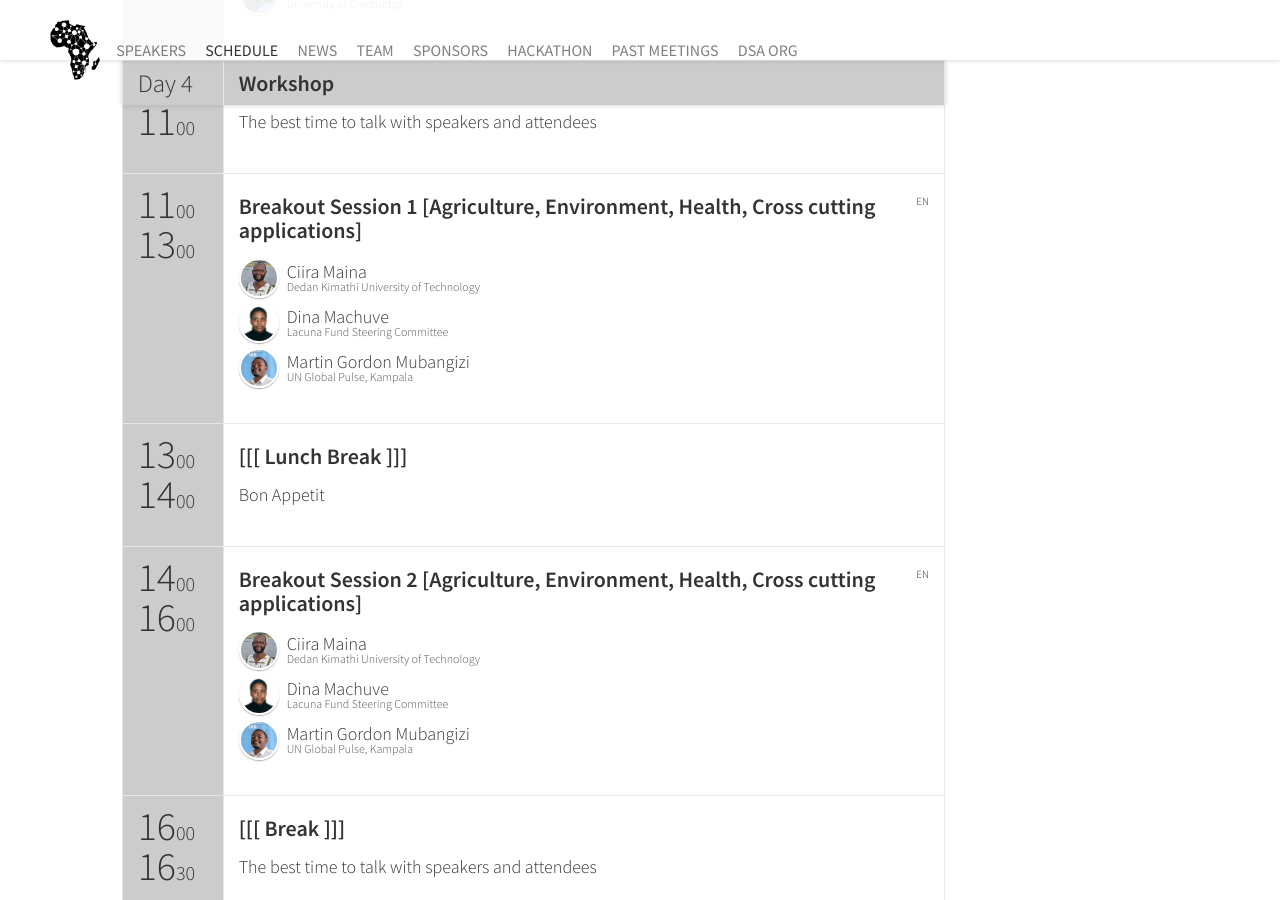
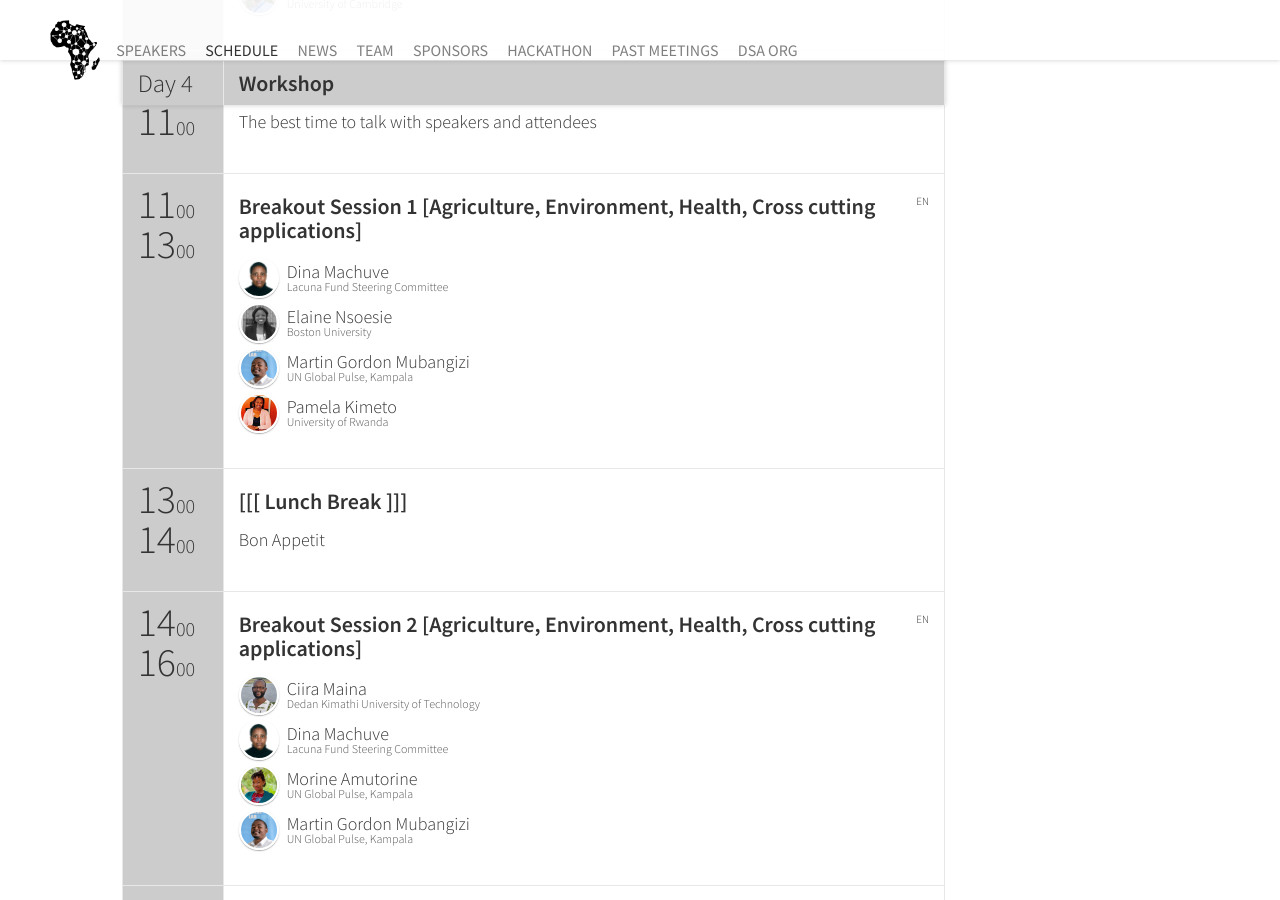
Before and after one commit to datsciafrica/dsa2023kigali, a Jekyll site: the page built from schedule.html, in a window 1280 px wide and 900 px high, scrolled down 5378 px. Built offline with Jekyll 4.4.1, drawn with Linux system fonts in a browser that asks for light colours; nearby versions of some CDN libraries; some web fonts are replaced; comment, search, counter and statistics services are not loaded.

Commit message:
added pamela

```diff
--- a/_data/sessions.yml
+++ b/_data/sessions.yml
@@ -314,7 +314,7 @@
   title: "Breakout Session 1 [Agriculture, Environment, Health, Cross cutting applications]"
   description: "Breakout Session 1 [Agriculture, Environment, Health, Cross cutting applications]"
   subtype: presentation
-  speakers: [dina, martin, ciira]
+  speakers: [dina, martin, kimeto, elaine]
   language: en
   complexity: "Beginner"
   presentation: ""
@@ -323,7 +323,7 @@
   title: "Breakout Session 2 [Agriculture, Environment, Health, Cross cutting applications]"
   description: "Breakout Session 2 [Agriculture, Environment, Health, Cross cutting applications]"
   subtype: presentation
-  speakers: [dina, martin, ciira]
+  speakers: [dina, martin, ciira, morine]
   language: en
   complexity: "Beginner"
   presentation: ""
```
Also changed, not shown: _data/speakers.yml (+15 -7 lines), img/people/Pamela_Kimeto.jpg (added), 4 other files.
